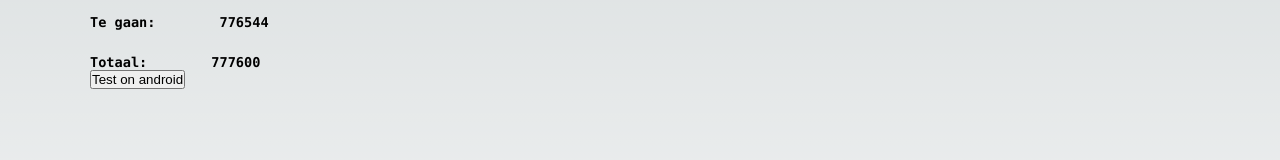
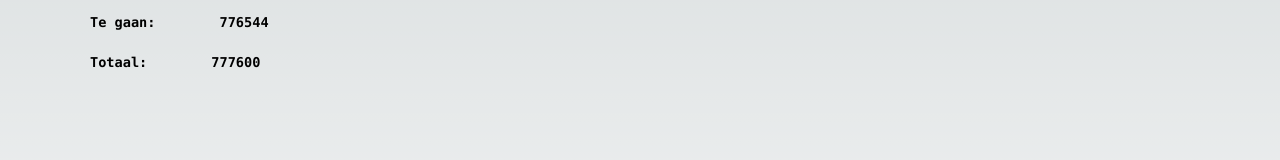
Before and after one commit to JeroenDerks/777600, a Next.js app: page / in a window 1280 px wide. Shown: the part 209-369 px from the top of the page. Built offline with nearby package versions, Linux system fonts and the light colour scheme.

Commit message:
feat: revert test

```diff
--- a/src/app/page.tsx
+++ b/src/app/page.tsx
@@ -32,15 +32,6 @@ export default function Home() {
             <h4>Totaal:</h4>
             <h4>777600</h4>
           </div>
-
-          <button
-            onClick={() => {
-              window.location.href =
-                "intent:///registration/cd9f6330-4bbf-42d1-8190-76c3f791dc59#intent;scheme=com.keesing.documentchecker.dev;package=com.keesing.documentchecker.dev;s.browser_fallback_url=/registration/cd9f6330-4bbf-42d1-8190-76c3f791dc59;end";
-            }}
-          >
-            Test on android
-          </button>
         </div>
       </div>
     </main>
```
